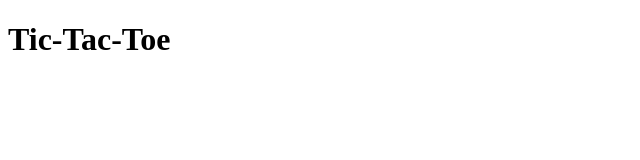
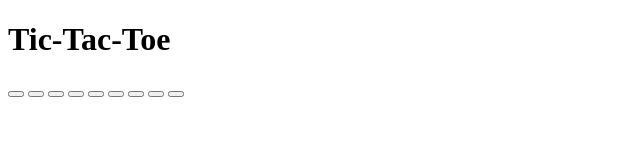
Before and after one commit to TheGieler/web-tic-tac-toe, a plain HTML site: page public/index.html in a window 1280 px wide. Shown: the whole page, without its empty margins (0-640 px from the left). Drawn offline with Linux system fonts and the light colour scheme.

Commit message:
Add playboard

```diff
--- a/public/index.html
+++ b/public/index.html
@@ -9,6 +9,17 @@
   <body>
     <h1>Tic-Tac-Toe</h1>
     <p id="playerName"></p>
+    <div class="grid-wrapper">
+      <button onclick="addColorClass(this, 0)"></button>
+      <button onclick="addColorClass(this, 1)"></button>
+      <button onclick="addColorClass(this, 2)"></button>
+      <button onclick="addColorClass(this, 3)"></button>
+      <button onclick="addColorClass(this, 4)"></button>
+      <button onclick="addColorClass(this, 5)"></button>
+      <button onclick="addColorClass(this, 6)"></button>
+      <button onclick="addColorClass(this, 7)"></button>
+      <button onclick="addColorClass(this, 8)"></button>
+    </div>
     <script src="https://www.gstatic.com/firebasejs/8.6.1/firebase-app.js"></script>
     <script src="https://www.gstatic.com/firebasejs/8.6.1/firebase-firestore.js"></script>
     <script src="main.js"></script>
```
